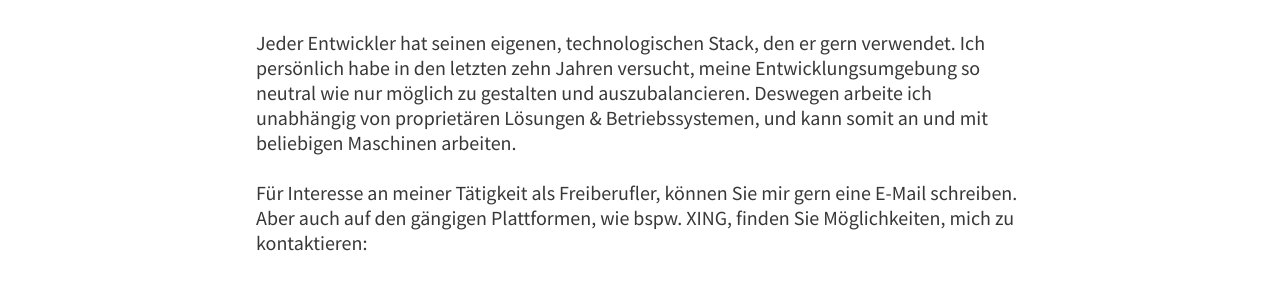
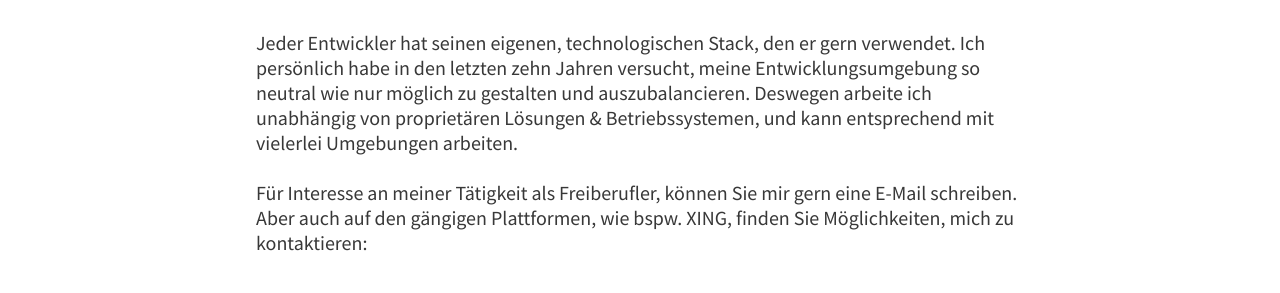
Before and after one commit to iamsebastian/official-site, a Jekyll site: the page built from index.html, in a window 1280 px wide. Shown: the part 308-601 px from the top of the page. Built offline with Jekyll 4.4.1, drawn with Linux system fonts in a browser that asks for light colours; the list of posts is cut into pages by our own code.

Commit message:
Updated index

```diff
--- a/index.html
+++ b/index.html
@@ -2,7 +2,7 @@
 layout: home
 ---
 
-Jeder Entwickler hat seinen eigenen, technologischen Stack, den er gern verwendet. Ich persönlich habe in den letzten zehn Jahren versucht, meine Entwicklungsumgebung so neutral wie nur möglich zu gestalten und auszubalancieren. Deswegen arbeite ich unabhängig von proprietären Lösungen & Betriebssystemen, und kann somit an und mit beliebigen Maschinen arbeiten.<br><br>
+Jeder Entwickler hat seinen eigenen, technologischen Stack, den er gern verwendet. Ich persönlich habe in den letzten zehn Jahren versucht, meine Entwicklungsumgebung so neutral wie nur möglich zu gestalten und auszubalancieren. Deswegen arbeite ich unabhängig von proprietären Lösungen & Betriebssystemen, und kann entsprechend mit vielerlei Umgebungen arbeiten.<br><br>
 
 Für Interesse an meiner Tätigkeit als Freiberufler, können Sie mir gern eine E-Mail schreiben. Aber auch auf den gängigen Plattformen, wie bspw. XING, finden Sie Möglichkeiten, mich zu kontaktieren:
 
```
